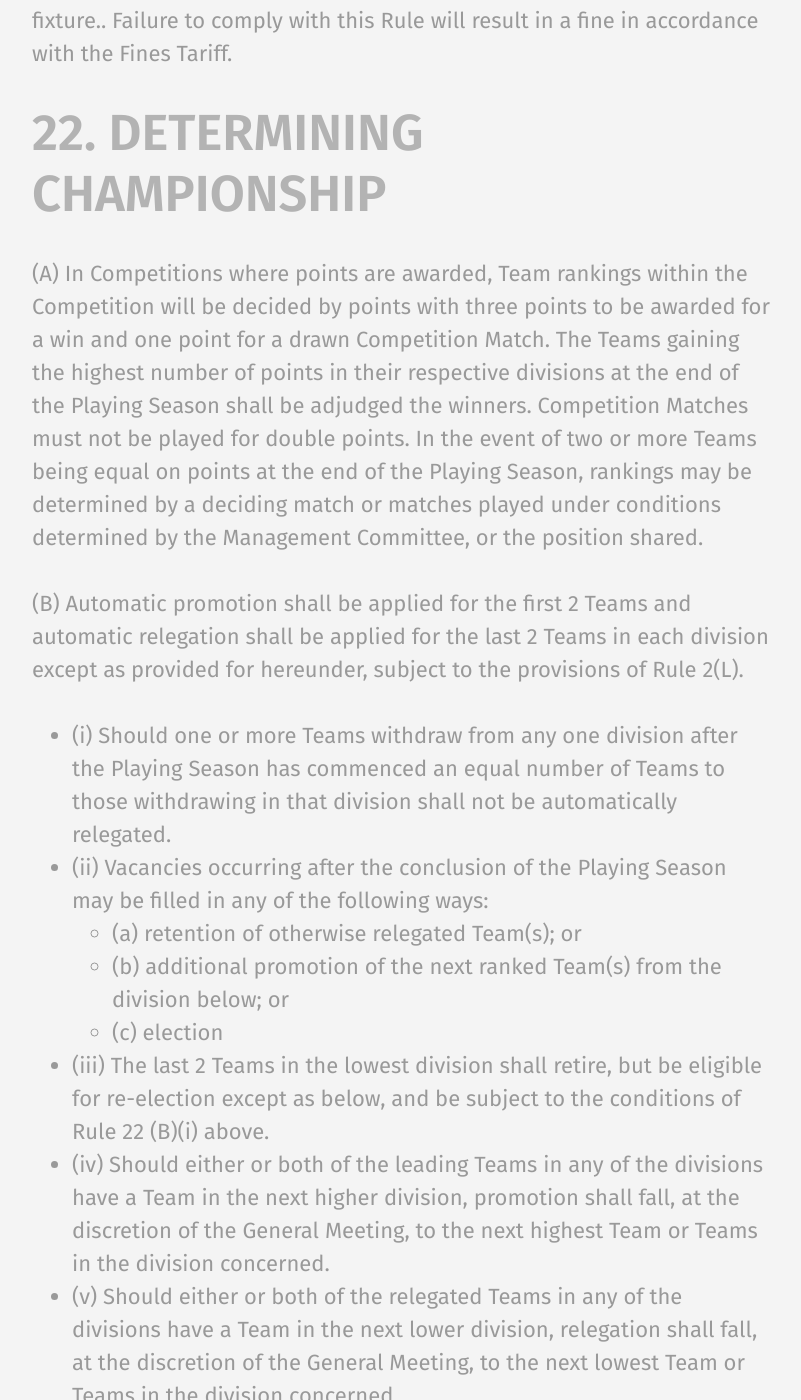
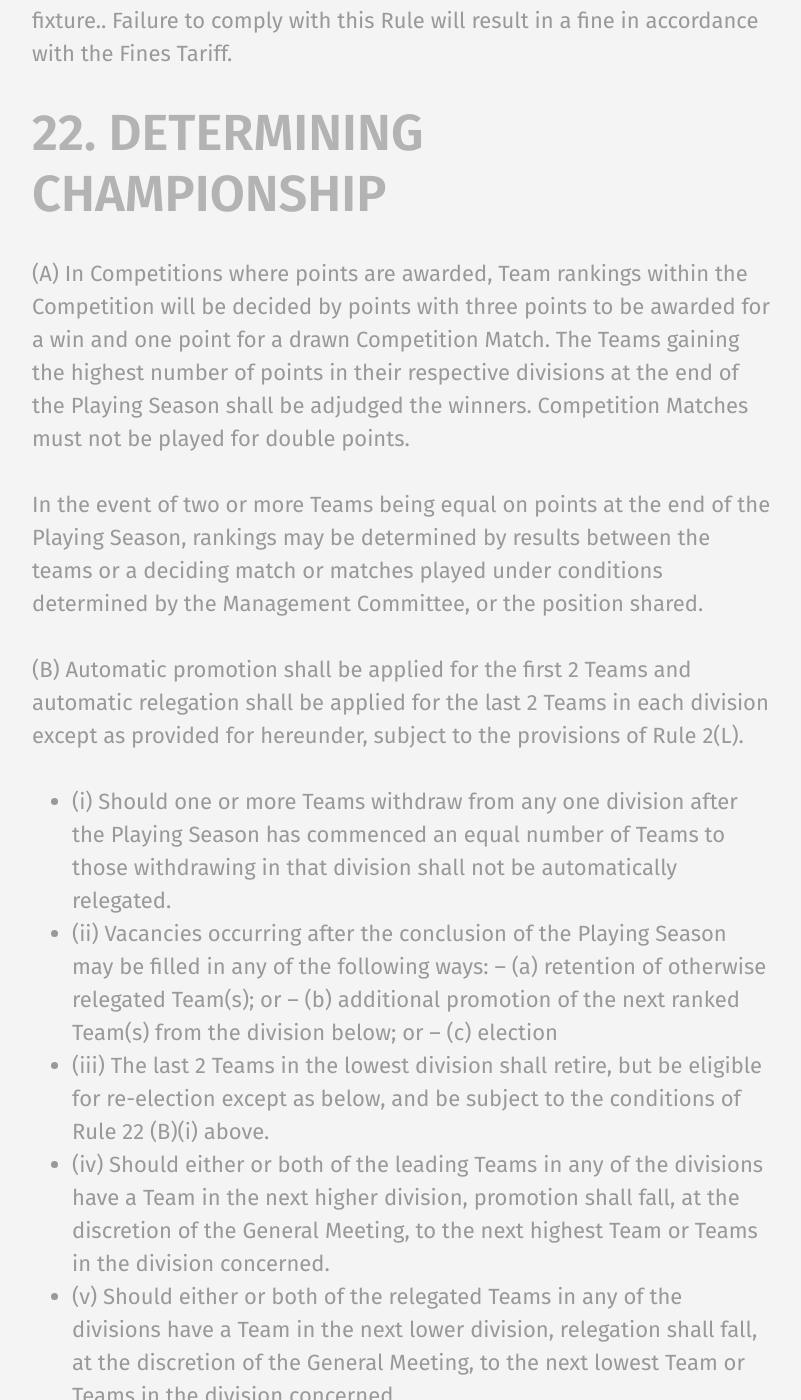
Before and after one commit to rotherleague/Rother, a Jekyll site: the page built from rules.md, in a window 1280 px wide and 1400 px high, scrolled down 47158 px. Shown: the whole window, without its empty margins (56-857 px from the left). Built offline with Jekyll 4.4.1, drawn with Linux system fonts in a browser that asks for light colours; some of the changed text lies outside the part shown.

Commit message:
Update 22.md

```diff
--- a/_includes/rules/22.md
+++ b/_includes/rules/22.md
@@ -1,19 +1,19 @@
 # 22. DETERMINING CHAMPIONSHIP
 (A) In Competitions where points are awarded, Team rankings within the Competition will be decided by points with three points to be awarded for a win and one point for a drawn Competition Match. The Teams gaining the highest number of points in their respective divisions at the end of the Playing Season shall be adjudged the winners.  Competition Matches must not be played for double points.
-In the event of two or more Teams being equal on points at the end of the Playing Season, rankings may be determined by a deciding match or matches played under conditions determined by the Management Committee, or the position shared.
+
+In the event of two or more Teams being equal on points at the end of the Playing Season, rankings may be determined by results between the teams or a deciding match or matches played under conditions determined by the Management Committee, or the position shared.
 
 (B)	Automatic promotion shall be applied for the first 2 Teams and automatic relegation shall be applied for the last 2 Teams in each division except as provided for hereunder, subject to the provisions of Rule 2(L).
-
 - (i)	Should one or more Teams withdraw from any one division after the Playing Season has commenced an equal number of Teams to those withdrawing in that division shall not be automatically relegated.
-- (ii) Vacancies occurring after the conclusion of the Playing Season may be filled in any of the following ways:
-  - (a) retention of otherwise relegated Team(s); or
-  - (b)	additional promotion of the next ranked Team(s) from the division below; or
-  - (c)	election
+- (ii)	Vacancies occurring after the conclusion of the Playing Season may be filled in any of the following ways:
+-- (a)	retention of otherwise relegated Team(s); or
+-- (b)	additional promotion of the next ranked Team(s) from the division below; or
+-- (c)	election
 - (iii)	The last 2 Teams in the lowest division shall retire, but be eligible for re-election except as below, and be subject to the conditions of Rule 22 (B)(i) above.
 - (iv)	Should either or both of the leading Teams in any of the divisions have a Team in the next higher division, promotion shall fall, at the discretion of the General Meeting, to the next highest Team or Teams in the division concerned.
 - (v)	Should either or both of the relegated Teams in any of the divisions have a Team in the next lower division, relegation shall fall, at the discretion of the General Meeting, to the next lowest Team or Teams in the division concerned.
 
-(C)	In addition to the Team(s) automatically promoted under Rule 22(B), a maximum of one further Team shall be promoted by virtue of being the winner of a play-off match or series of matches (the “Play-Offs). The eligibility criteria and format of the Play-Offs are as follows.
+(C)	In addition to the Team(s) automatically promoted under Rule 22(B), a maximum of one further Team shall be promoted by virtue of being the winner of a play-off match or series of matches (the “Play-Offs). The eligibility criteria and format of the Play-Offs are as follows : If three or more team finish second on points or two or more teams request promotion.
 
 (D)	In the event of a Team withdrawing from the Competition before completing 75% of its fixtures for the Playing Season all points obtained by or recorded against such defaulting Team shall be expunged from the Competition table. For the purposes of this Rule 22 (D) a completed fixture shall include any Competition Match(es) which has been awarded by the Management Committee.
 
```
